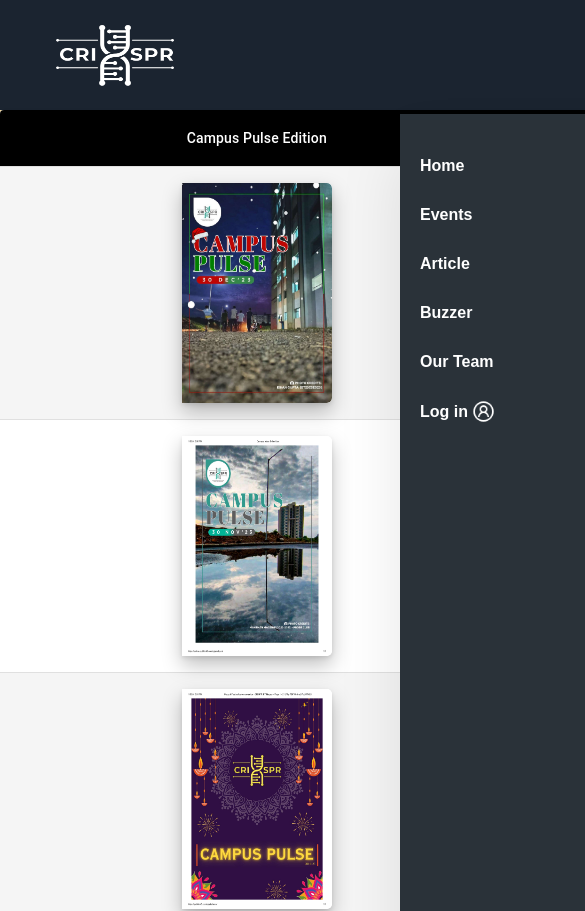
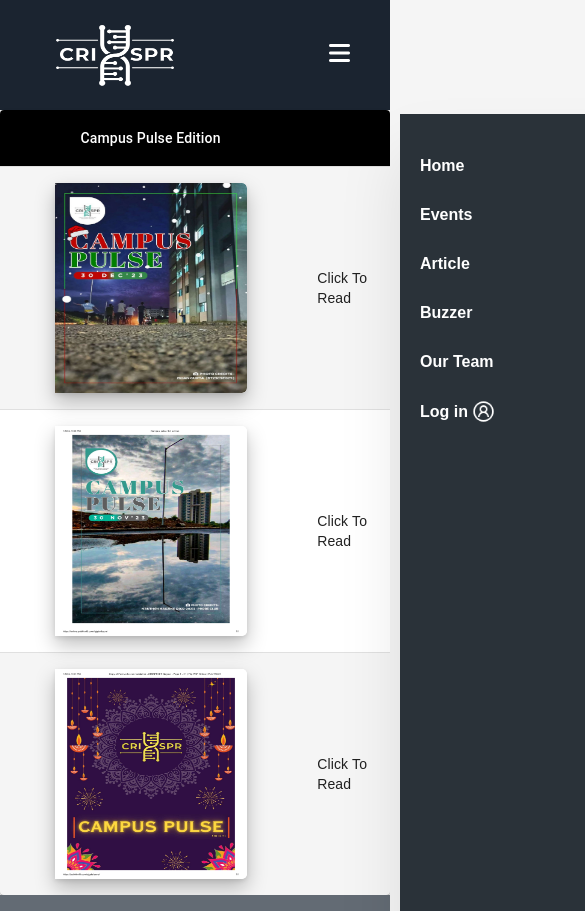
Before and after one commit to bladerunner-github/crispr-app, a React (Create React App) app in the folder frontend/: page /newsletter in a window 390 px wide. Shown: the top 911 px of the page, 585 px wide, since content can reach past the window. Built offline with nearby package versions, Linux system fonts and the light colour scheme.

Commit message:
modified newsletter

```diff
--- a/frontend/src/components/newsletter.js
+++ b/frontend/src/components/newsletter.js
@@ -43,14 +43,14 @@
 }
 
 const rows = [
-  createData(Edition4,"https://pubhtml5.com/qjgde/mtxa/"),
-  createData(Edition3,"https://online.pubhtml5.com/qjgde/byun/"),
-  createData(Edition2,"https://pubhtml5.com/qjgde/aons/"),
+  createData(Edition4, "https://pubhtml5.com/qjgde/mtxa/"),
+  createData(Edition3, "https://online.pubhtml5.com/qjgde/byun/"),
+  createData(Edition2, "https://pubhtml5.com/qjgde/aons/"),
 ];
 
-export default function CustomizedTables() {
+function largeTable() {
   return (
-    <TableContainer component={Paper}>
+    <TableContainer component={Paper} className='large-table'>
       <Table sx={{ minWidth: 700 }} aria-label="customized table">
         <TableHead>
           <TableRow>
@@ -78,5 +78,77 @@
         </TableBody>
       </Table>
     </TableContainer>
+  )
+
+}
+
+const smallTable = () => {
+  return (
+    <TableContainer component={Paper} className='small-table'>
+      <Table sx={{ minWidth: 200 }} aria-label="customized table">
+        <TableHead>
+          <TableRow>
+            <StyledTableCell>Campus Pulse Edition</StyledTableCell>
+            <StyledTableCell></StyledTableCell>
+          </TableRow>
+        </TableHead>
+        <TableBody>
+          {rows.map((row) => (
+            <StyledTableRow key={row.name}>
+              <StyledTableCell component="th" scope="row">
+                <center>
+                  <li class='book'>
+                    <img src={row.imgUrl} />
+                  </li>
+                </center>
+              </StyledTableCell>
+              {/* <StyledTableCell align="right">{row.calories}</StyledTableCell>
+            <StyledTableCell align="right">{row.fat}</StyledTableCell>
+            <StyledTableCell align="right">{row.carbs}</StyledTableCell>
+            <StyledTableCell align="right">{row.protein}</StyledTableCell> */}
+              <StyledTableCell><a href={row.bookUrl}>Click To Read</a></StyledTableCell>
+            </StyledTableRow>
+          ))}
+        </TableBody>
+      </Table>
+    </TableContainer>
+  )
+}
+
+export default function CustomizedTables() {
+  const isLargeScreen = window.innerWidth > 700;
+  return (
+    <div>
+      {largeTable()}
+      {smallTable()}
+    </div>
+    // <TableContainer component={Paper}>
+    //   <Table sx={{ minWidth: 700 }} aria-label="customized table">
+    //     <TableHead>
+    //       <TableRow>
+    //         <StyledTableCell>Campus Pulse Edition</StyledTableCell>
+    //         <StyledTableCell></StyledTableCell>
+    //       </TableRow>
+    //     </TableHead>
+    //     <TableBody>
+    //       {rows.map((row) => (
+    //         <StyledTableRow key={row.name}>
+    //           <StyledTableCell component="th" scope="row">
+    //             <center>
+    //             <li class='book'>
+    //               <img src={row.imgUrl} />
+    //             </li>
+    //             </center>
+    //           </StyledTableCell>
+    //           {/* <StyledTableCell align="right">{row.calories}</StyledTableCell>
+    //           <StyledTableCell align="right">{row.fat}</StyledTableCell>
+    //           <StyledTableCell align="right">{row.carbs}</StyledTableCell>
+    //           <StyledTableCell align="right">{row.protein}</StyledTableCell> */}
+    //           <StyledTableCell><a href={row.bookUrl}>Click To Read</a></StyledTableCell>
+    //         </StyledTableRow>
+    //       ))}
+    //     </TableBody>
+    //   </Table>
+    // </TableContainer>
   );
 }
--- a/frontend/src/components/newsletter.scss
+++ b/frontend/src/components/newsletter.scss
@@ -9,6 +9,17 @@
 }
 
 // LOL CSS
+
+@media (min-width: 701px) {
+  .small-table {
+    display: none; /* Hide small table on larger screens */
+  }
+}
+@media (max-width: 700px) {
+  .large-table {
+    display: none; /* Hide large table on smaller screens */
+  }
+}
 body,
 html {
   width: 100%;
@@ -18,7 +29,7 @@
 }
 
 body {
-  background: #fde3a7;
+  // background: #fde3a7;
 }
 
 ul {
@@ -46,8 +57,8 @@
 
   cursor: pointer;
   display: block;
-  width: 150px;
-  height: 220px;
+  width: 12rem;
+  height: 15em;
   position: relative;
   background: $book-color-bg;
   z-index: 1;
```
Lines whose indentation alone changed are shown as unchanged.
